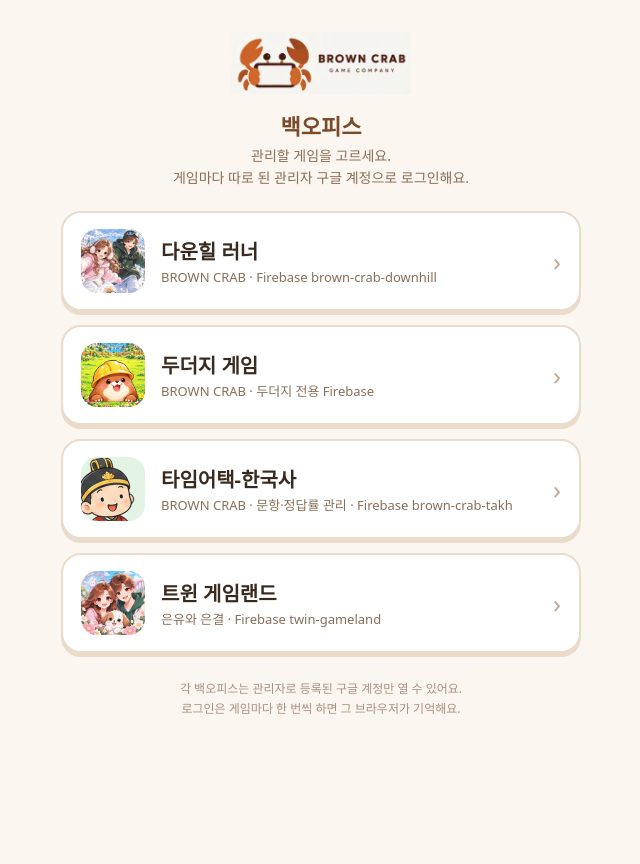
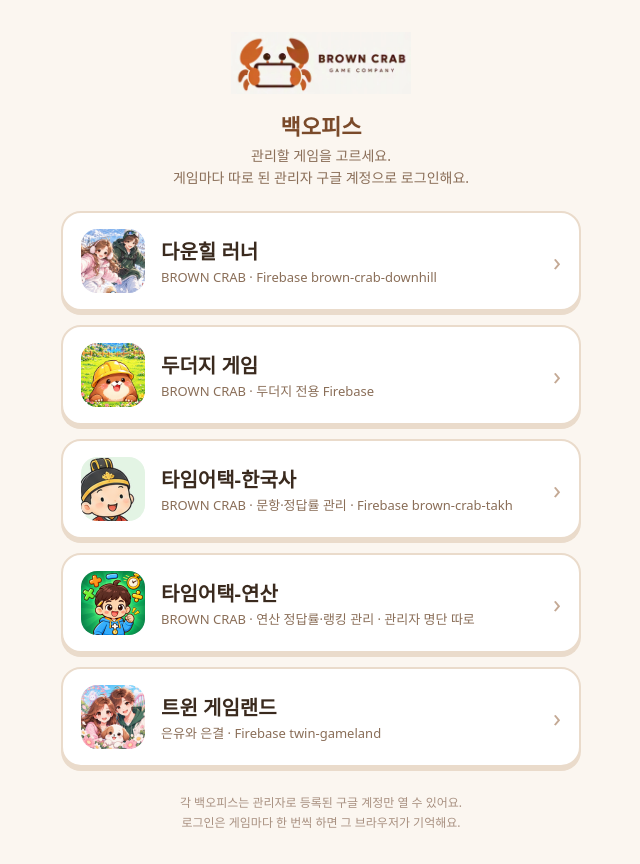
Before and after one commit to sangbiny-creater/brown-crab-site, a plain HTML site: page admin/index.html in a window 1280 px wide. Shown: the whole page, without its empty margins (319-959 px from the left). Before the commit the page ends 800 px from the top, so only its background shows below. Drawn offline with Linux system fonts and the light colour scheme.

Commit message:
백오피스 입구: 타임어택-연산 버튼 추가 (한국사와 따로)
Co-Authored-By: Claude Opus 5.5 <noreply@anthropic.com>

```diff
--- a/admin/index.html
+++ b/admin/index.html
@@ -43,6 +43,7 @@
     { name: '다운힐 러너', icon: 'downhill.png', url: 'https://downhill.brown-crab.com/admin/', note: 'BROWN CRAB · Firebase brown-crab-downhill' },
     { name: '두더지 게임', icon: 'mole.png', url: 'https://sangbiny-creater.github.io/twin-gameland/mole-admin/', note: 'BROWN CRAB · 두더지 전용 Firebase' },
     { name: '타임어택-한국사', icon: 'takh.png', url: 'https://takh.brown-crab.com/admin/', note: 'BROWN CRAB · 문항·정답률 관리 · Firebase brown-crab-takh' },
+    { name: '타임어택-연산', icon: 'tac.png', url: 'https://tac.brown-crab.com/admin/', note: 'BROWN CRAB · 연산 정답률·랭킹 관리 · 관리자 명단 따로' },
     { name: '트윈 게임랜드', icon: 'twin.png', url: 'https://sangbiny-creater.github.io/twin-gameland/admin/', note: '은유와 은결 · Firebase twin-gameland' },
   ];
   document.getElementById('list').innerHTML = GAMES.map((g) => `<a class="game" href="${g.url}"><img src="${g.icon}" alt=""><span><b>${g.name}</b><small>${g.note}</small></span><i>›</i></a>`).join('');
```
Also changed, not shown: admin/tac.png (added).
